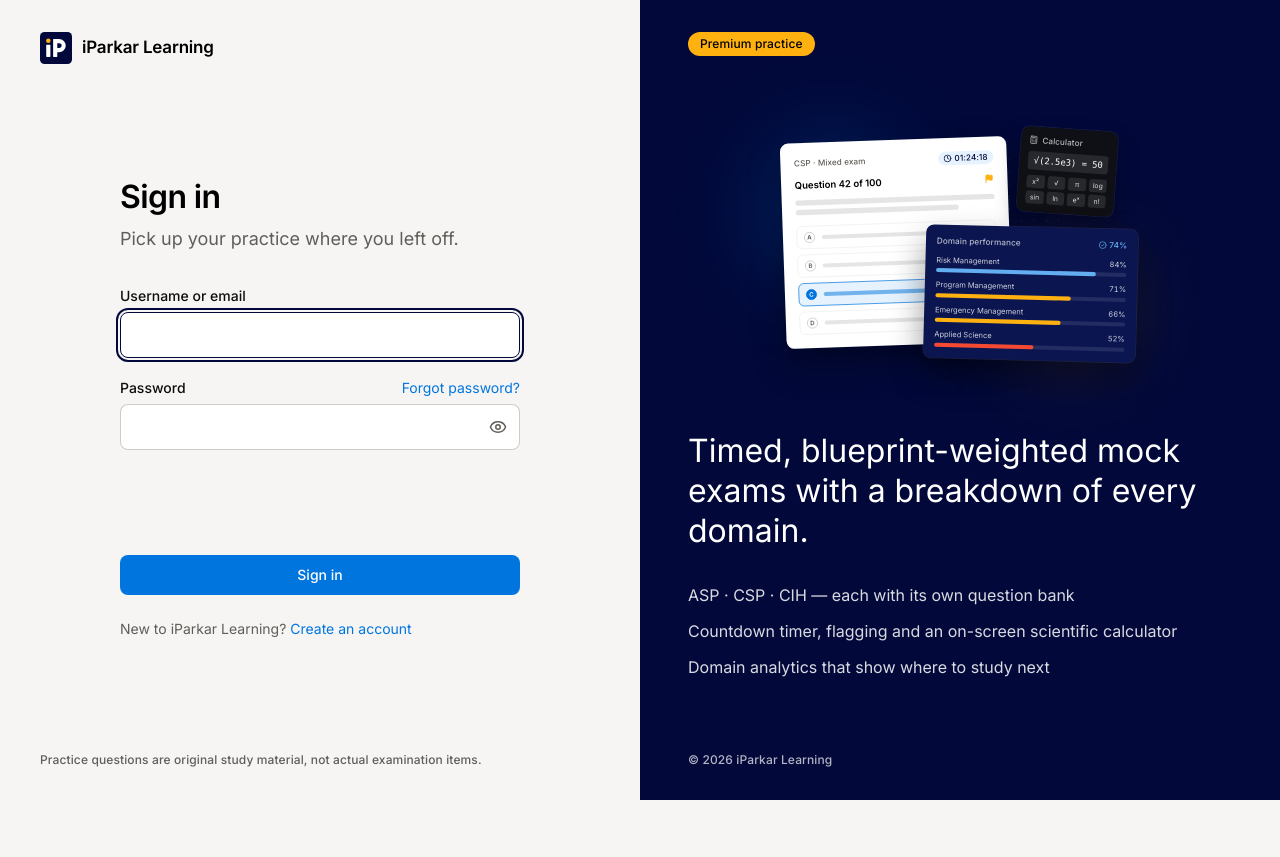
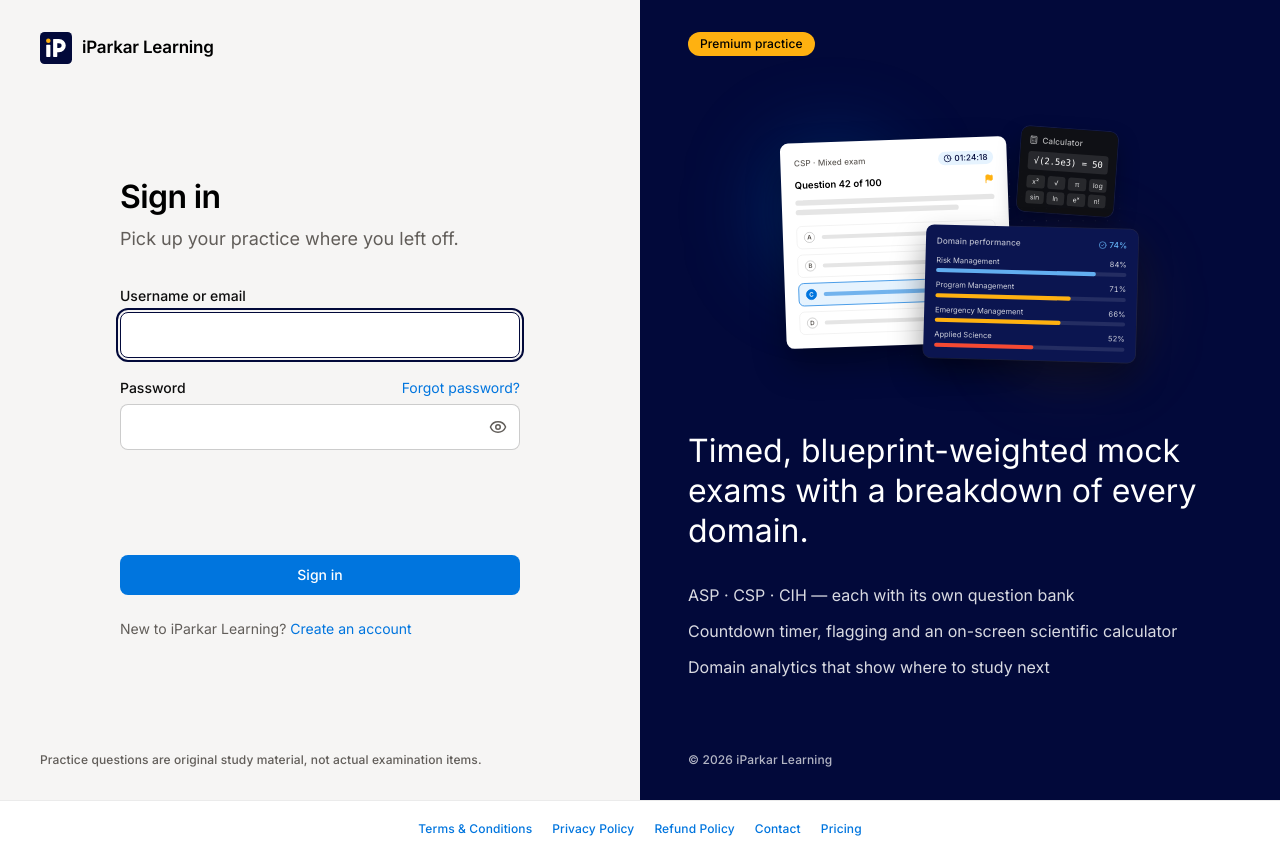
Before and after one commit to imyparkar/iparkar-lms, a Next.js app: page /login in a window 1280 px wide. Before the commit the page ends 800 px from the top, so only its background shows below. Built offline with nearby package versions, Linux system fonts and the light colour scheme; no server answers.

Commit message:
Add policy and pricing links across the app and use support email

```diff
--- a/src/app/(app)/account/page.tsx
+++ b/src/app/(app)/account/page.tsx
@@ -46,7 +46,7 @@
           </table>
         )}
       </section>
-      <p className="text-body-sm text-graphite">To delete your account and data, email <a className="link" href="mailto:imran@iparkar.com">imran@iparkar.com</a>.</p>
+      <p className="text-body-sm text-graphite">To delete your account and data, email <a className="link" href="mailto:support@iparkar.com">support@iparkar.com</a>.</p>
     </div>
   );
 }
--- a/src/app/(app)/courses/[code]/page.tsx
+++ b/src/app/(app)/courses/[code]/page.tsx
@@ -57,9 +57,10 @@
             {buy ? (
               <a href={buy} className="btn-dark">Get {course.code} access</a>
             ) : (
-              <a href={`mailto:imran@iparkar.com?subject=${encodeURIComponent(course.code + " premium access")}`} className="btn-dark">Ask about {course.code} access</a>
+              <a href={`mailto:support@iparkar.com?subject=${encodeURIComponent(course.code + " premium access")}`} className="btn-dark">Ask about {course.code} access</a>
             )}
           </div>
+          <p className="mt-4 text-body-sm">One-time payment. No automatic renewal. <a className="link" href="https://iparkar.com/practice-exams/">View course pricing, access periods and included features</a>.</p>
           <p className="mt-4 text-caption">Access is granted automatically once the payment provider confirms your payment.</p>
         </section>
       ) : !course.exams_enabled ? (
--- a/src/app/layout.tsx
+++ b/src/app/layout.tsx
@@ -1,5 +1,6 @@
 import type { Metadata, Viewport } from "next";
 import "./globals.css";
+import { PolicyLinks } from "@/components/shell/PolicyLinks";
 
 
 export const metadata: Metadata = {
@@ -21,7 +22,7 @@
         {/* eslint-disable-next-line @next/next/no-page-custom-font */}
         <link rel="stylesheet" href="https://fonts.googleapis.com/css2?family=Inter:wght@400;500;600;700&family=Source+Serif+4:wght@400&display=swap" />
       </head>
-      <body>{children}</body>
+      <body>{children}<PolicyLinks /></body>
     </html>
   );
 }
--- a/src/app/login/page.tsx
+++ b/src/app/login/page.tsx
@@ -6,7 +6,7 @@
 
 const NOTICES: Record<string, string> = {
   "signed-out": "You’re signed out.",
-  suspended: "This account is suspended. Contact imran@iparkar.com.",
+  suspended: "This account is suspended. Contact support@iparkar.com.",
   "link-expired": "That link has expired or was already used. Request a new one.",
 };
 
--- /dev/null
+++ b/src/components/shell/PolicyLinks.tsx
@@ -0,0 +1,11 @@
+export function PolicyLinks() {
+  return (
+    <nav aria-label="Policies and support" className="flex flex-wrap justify-center gap-x-5 gap-y-3 border-t border-hairline bg-white px-4 py-5 text-caption text-graphite no-print">
+      <a className="link" href="https://iparkar.com/terms.html">Terms &amp; Conditions</a>
+      <a className="link" href="https://iparkar.com/privacy.html">Privacy Policy</a>
+      <a className="link" href="https://iparkar.com/refunds.html">Refund Policy</a>
+      <a className="link" href="https://iparkar.com/contact/">Contact</a>
+      <a className="link" href="https://iparkar.com/practice-exams/">Pricing</a>
+    </nav>
+  );
+}
--- a/src/lib/auth/actions.ts
+++ b/src/lib/auth/actions.ts
@@ -78,7 +78,7 @@
   const { data: profile } = await supabase.from("profiles").select("status").eq("id", data.user.id).single();
   if (profile?.status !== "active") {
     await supabase.auth.signOut();
-    return { error: "This account is suspended. Contact imran@iparkar.com." };
+    return { error: "This account is suspended. Contact support@iparkar.com." };
   }
   redirect(safeNext(form.get("next")));
 }
```
Also changed, not shown: 1 other file (tests, documents, lock files or other folders).
